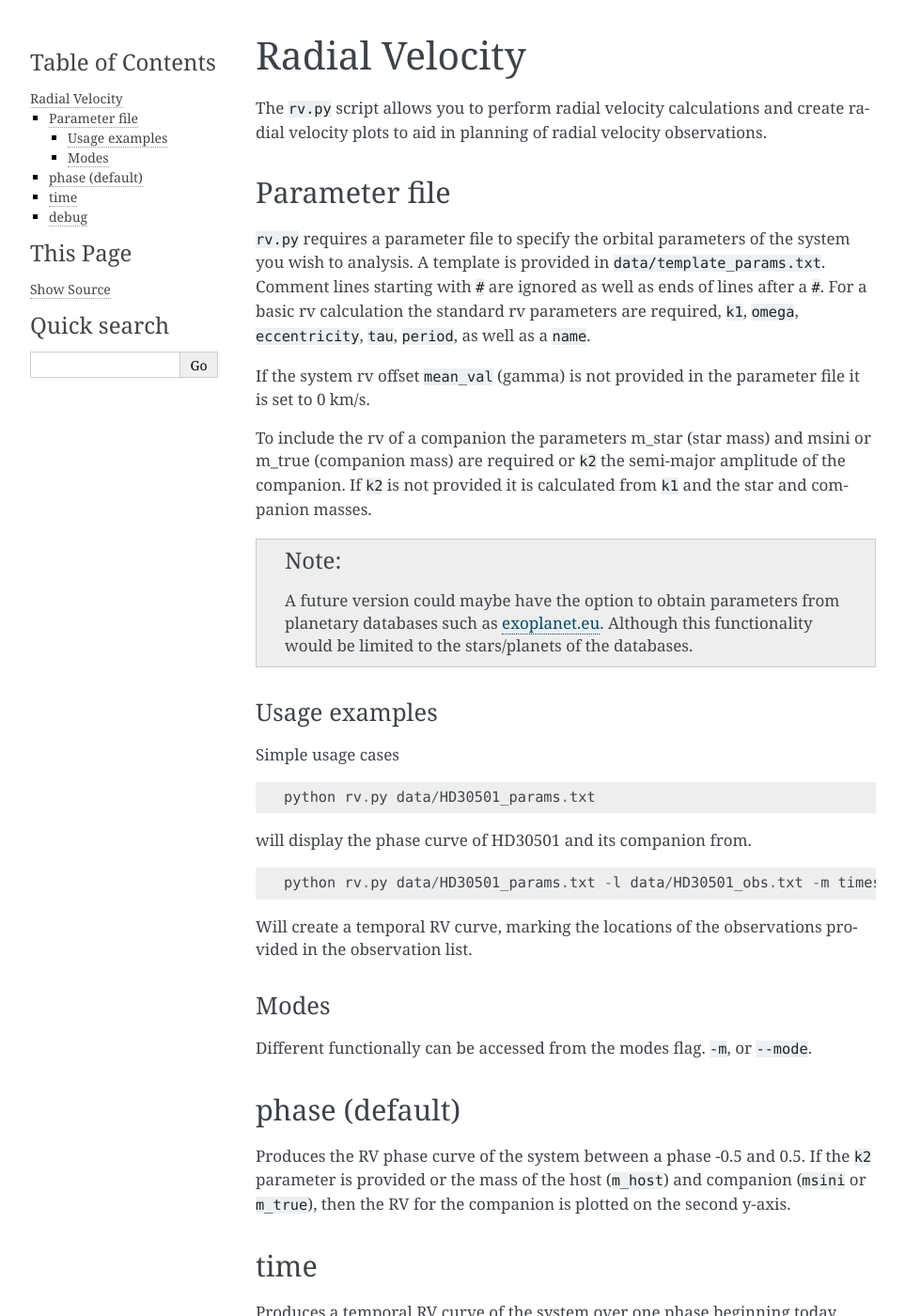
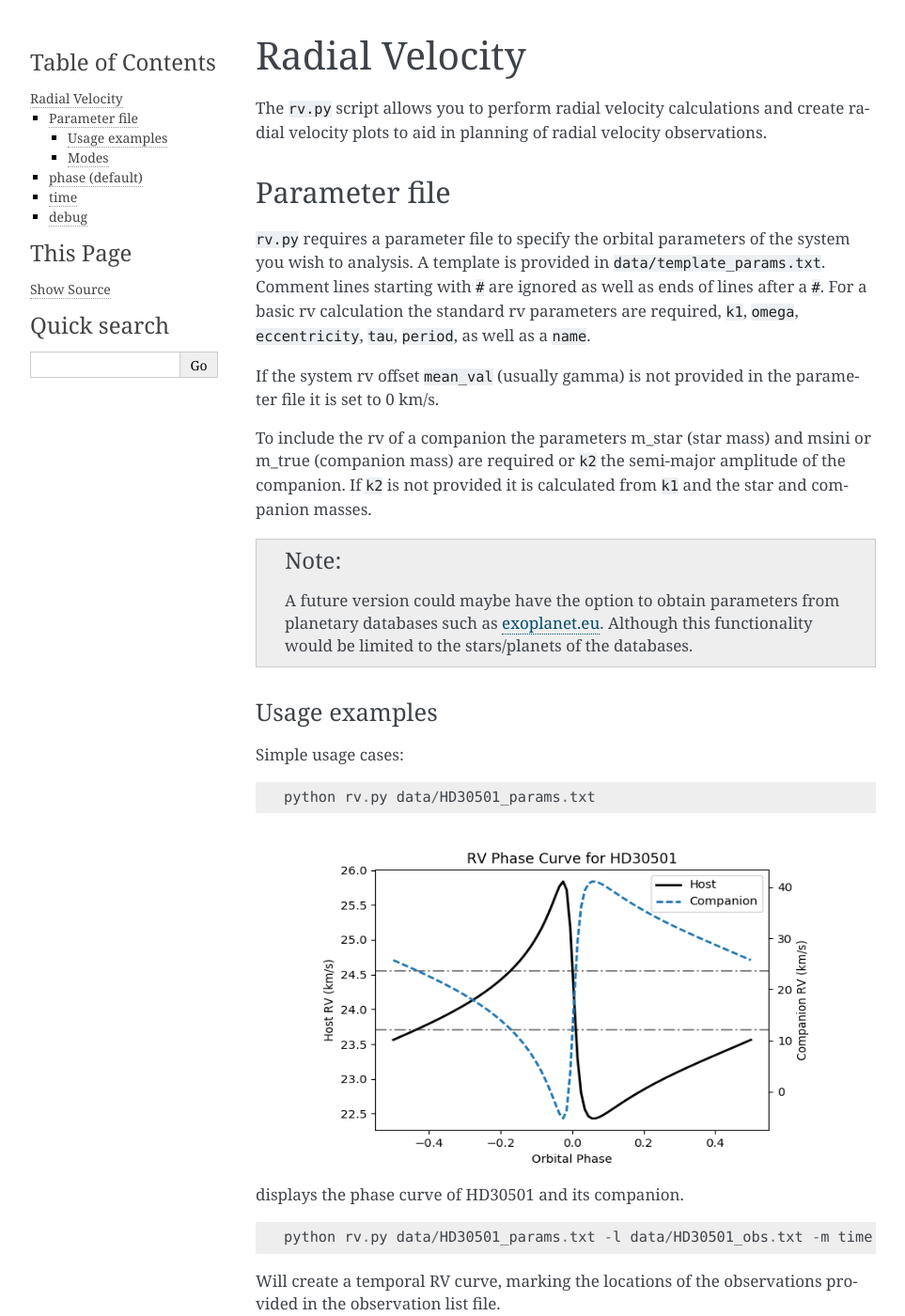
Before and after one commit to iastro-pt/ObservationTools, a Sphinx documentation site: the page built from docs/source/rv.rst, in a window 1280 px wide and 1400 px high. Shown: the whole window at 94% size, without its empty margins (148-1111 px from the left). Built offline with Sphinx 7.4.7, drawn with Linux system fonts in a browser that asks for light colours.

Commit message:
Add rv.py example output images.

```diff
--- a/docs/source/rv.rst
+++ b/docs/source/rv.rst
@@ -9,7 +9,7 @@ Parameter file
 --------------
 ``rv.py`` requires a parameter file to specify the orbital parameters of the system you wish to analysis. A template is provided in ``data/template_params.txt``. Comment lines starting with ``#`` are ignored as well as ends of lines after a ``#``. For a basic rv calculation the standard rv parameters are required, ``k1``, ``omega``, ``eccentricity``, ``tau``, ``period``, as well as a ``name``.
 
-If the system rv offset ``mean_val`` (gamma) is not provided in the parameter file it is set to 0 km/s.
+If the system rv offset ``mean_val`` (usually gamma) is not provided in the parameter file it is set to 0 km/s.
 
 To include the rv of a companion the parameters m_star (star mass) and msini or m_true (companion mass) are required or ``k2`` the semi-major amplitude of the companion.
 If ``k2`` is not provided it is calculated from ``k1`` and the star and companion masses.
@@ -20,20 +20,33 @@ If ``k2`` is not provided it is calculated from ``k1`` and the star and companio
 
 Usage examples
 ==============
-Simple usage cases
+Simple usage cases:
 
 ::
 
     python rv.py data/HD30501_params.txt
 
-will display the phase curve of HD30501 and its companion from.
+.. image:: phase_curve.png
+    :height: 400 px
+    :width: 600 px
+    :scale: 90 %
+    :alt: Radial velocity phase curve.
+    :align: center
+
+displays the phase curve of HD30501 and its companion.
 
 ::
 
-    python rv.py data/HD30501_params.txt -l data/HD30501_obs.txt -m times
+    python rv.py data/HD30501_params.txt -l data/HD30501_obs.txt -m time
 
-Will create a temporal RV curve, marking the locations of the observations provided in the observation list.
+Will create a temporal RV curve, marking the locations of the observations provided in the observation list file.
 
+.. image:: time_curve.png
+   :height: 400 px
+   :width: 600 px
+   :scale: 90 %
+   :alt: Radial velocity curve, with observations indicated.
+   :align: center
 
 Modes
 ======
```
Also changed, not shown: docs/source/phase_curve.png (added), docs/source/time_curve.png (added).
